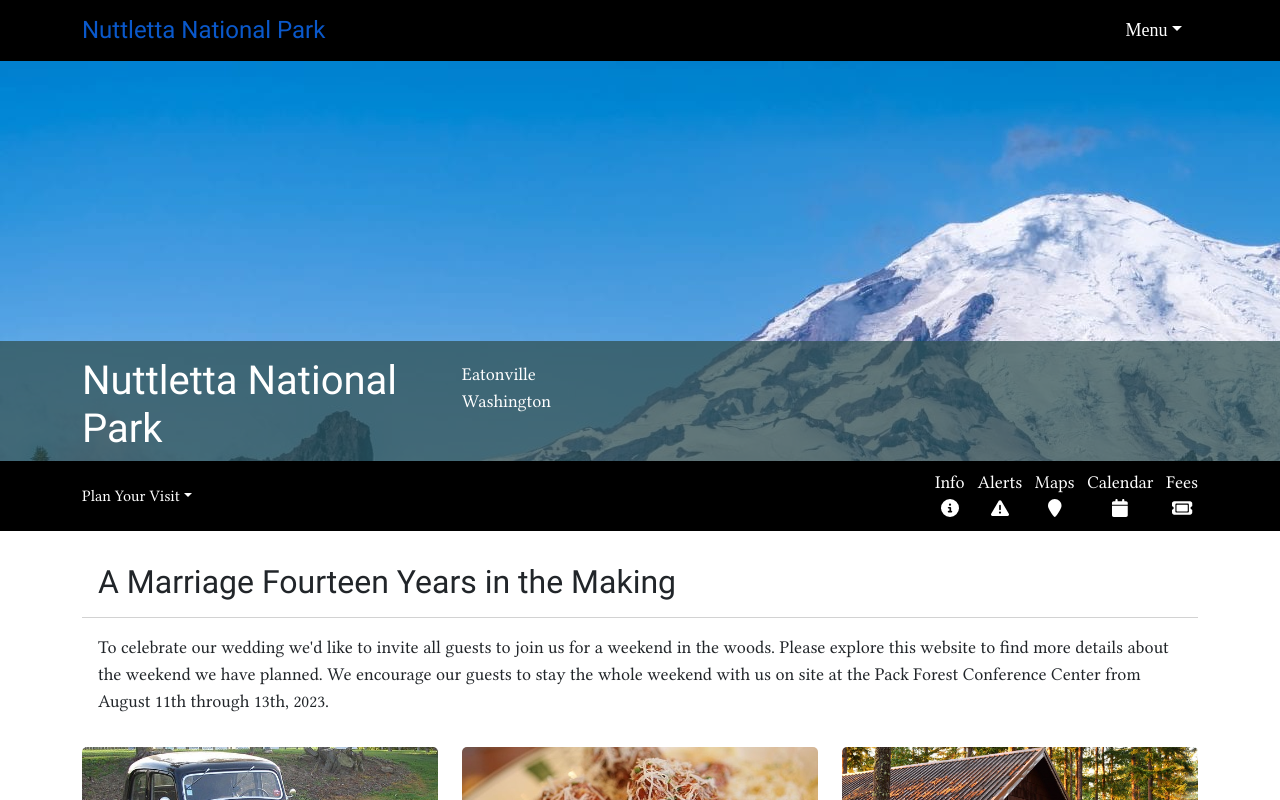
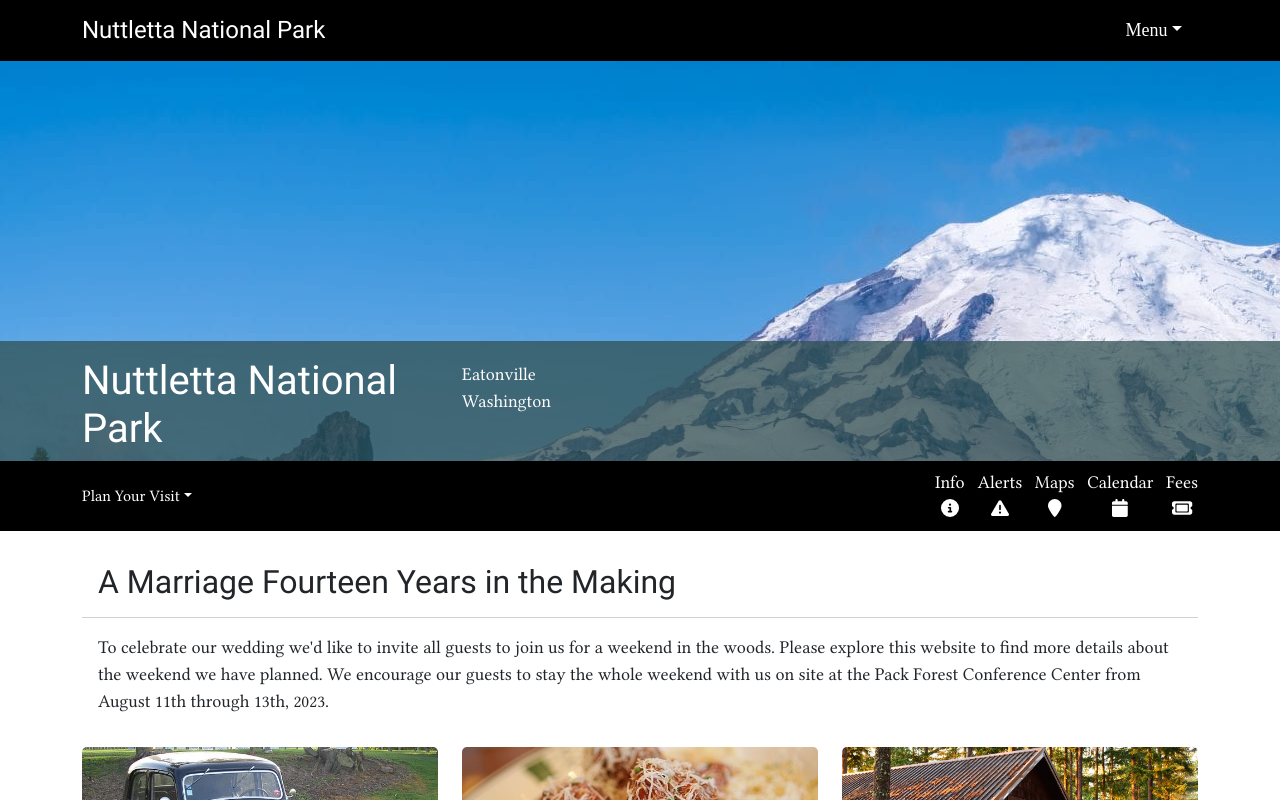
Before and after one commit to MikeColetta/nuttlettawedding, a React (Create React App) app: page / in a window 1280 px wide. In both pictures the pointer is over the link 203 px from the left and 30 px from the top of the page. Shown: the top 800 px of the page. Built offline with nearby package versions, Linux system fonts and the light colour scheme.

Commit message:
Made brand not change color on hover.

```diff
--- a/src/components/UpperNavbar/style.css
+++ b/src/components/UpperNavbar/style.css
@@ -34,3 +34,7 @@
     color: white;
     text-decoration: none;
 }
+
+.upperNavbarLink:hover {
+    color: white;
+}
```
